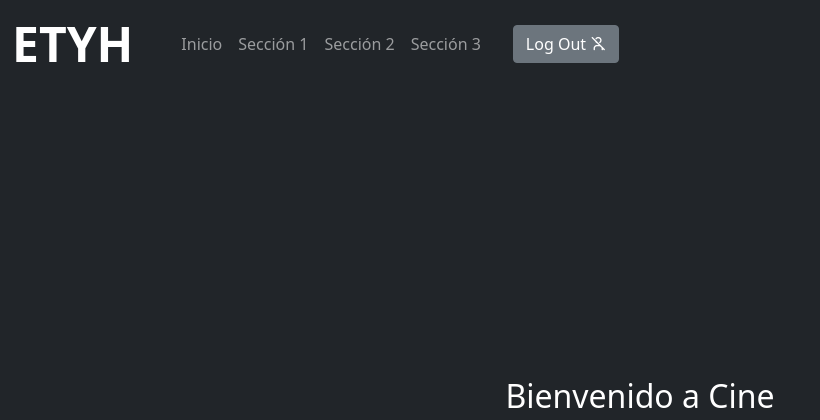
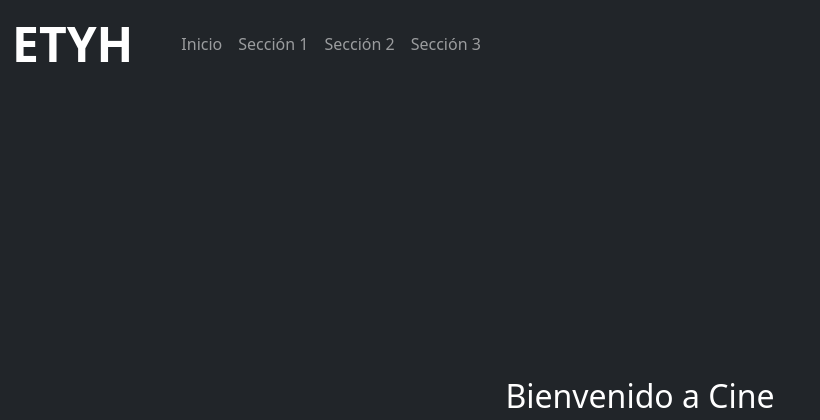
Before and after one commit to APA1112/SymfonyBowling, a Symfony app: template src/Bundles/CineBundle/Resources/templates/cine.html.twig in a window 1280 px wide. Shown: the top 420 px of the page, without its empty margins (0-820 px from the left). Run offline with Twig, Linux system fonts and the light colour scheme; the template is opened without the code that fills it, so the values that code supplies are empty; some libraries are stand-ins or nearby versions.

Commit message:
Styling navbar for each bundle

```diff
--- a/src/Bundles/CineBundle/Resources/templates/navbar.html.twig
+++ b/src/Bundles/CineBundle/Resources/templates/navbar.html.twig
@@ -1,7 +1,7 @@
 {% set current_path = app.request.get('_route')|split('_') %}
 <nav class="navbar fixed-top navbar-expand-lg navbar-dark bg-dark">
-    <div class="container-fluid">
-        <div class="row align-items-center text-white">
+    <div class="container-fluid w-100">
+        <div class="row align-items-center text-white w-100">
             <div class="col-auto">
                 <a class="navbar-brand" style="font-size: 3rem; font-weight: bold" href="{{ path('mainApp') }}">ETYH</a>
             </div>
@@ -24,10 +24,18 @@
                 </div>
             </div>
             <div class="col-auto">
-                <a href='{{path('login_App')}}' class="btn btn-secondary">
-                    Log Out
-                    <i class="ti ti-user-off"></i>
-                </a>
+                {% if app.user %}
+                    <ul class="navbar-nav ml-auto">
+                        <li class="nav-item">
+                            <a class="nav-link {{ current_path[0] == 'principal' ? 'active" aria-current="page' }} text-white"
+                            href="{{ path('mainApp') }}">Conectado como {{ app.user.userName }}</a>
+                        </li>
+                        <li class="nav-item">
+                            <a href="{{ path('login_App') }}" class="btn btn-secondary">Log out <i class="ti ti-user-off"></i></a>
+
+                        </li>
+                    </ul>
+                {% endif %}
             </div>
         </div>
     </div>
--- a/templates/navbar.html.twig
+++ b/templates/navbar.html.twig
@@ -1,7 +1,7 @@
 {% set current_path = app.request.get('_route')|split('_') %}
 <nav class="navbar fixed-top navbar-expand-lg navbar-dark bg-dark">
     <div class="container-fluid">
-        <a class="navbar-brand" href="{{path('mainApp')}}"></i> ETYH</a>
+        <a class="navbar-brand" style='font-size: 3rem; font-weight: bold' href="{{path('mainApp')}}"></i> ETYH</a>
         <div class="col-auto" id="navbarNav">
             {% if app.user %}
                 <ul class="navbar-nav ml-auto">
@@ -11,7 +11,6 @@
                     </li>
                     <li class="nav-item">
                         <a href="{{ path('login_App') }}" class="btn btn-secondary">Log out <i class="ti ti-user-off"></i></a>
-
                     </li>
                 </ul>
             {% endif %}
```
Also changed, not shown: src/Bundles/ContabilidadBundle/Resources/templates/navbar.html.twig (+14 -6 lines), src/Bundles/PizzonBundle/Resources/templates/navbar.html.twig (+14 -6 lines).
